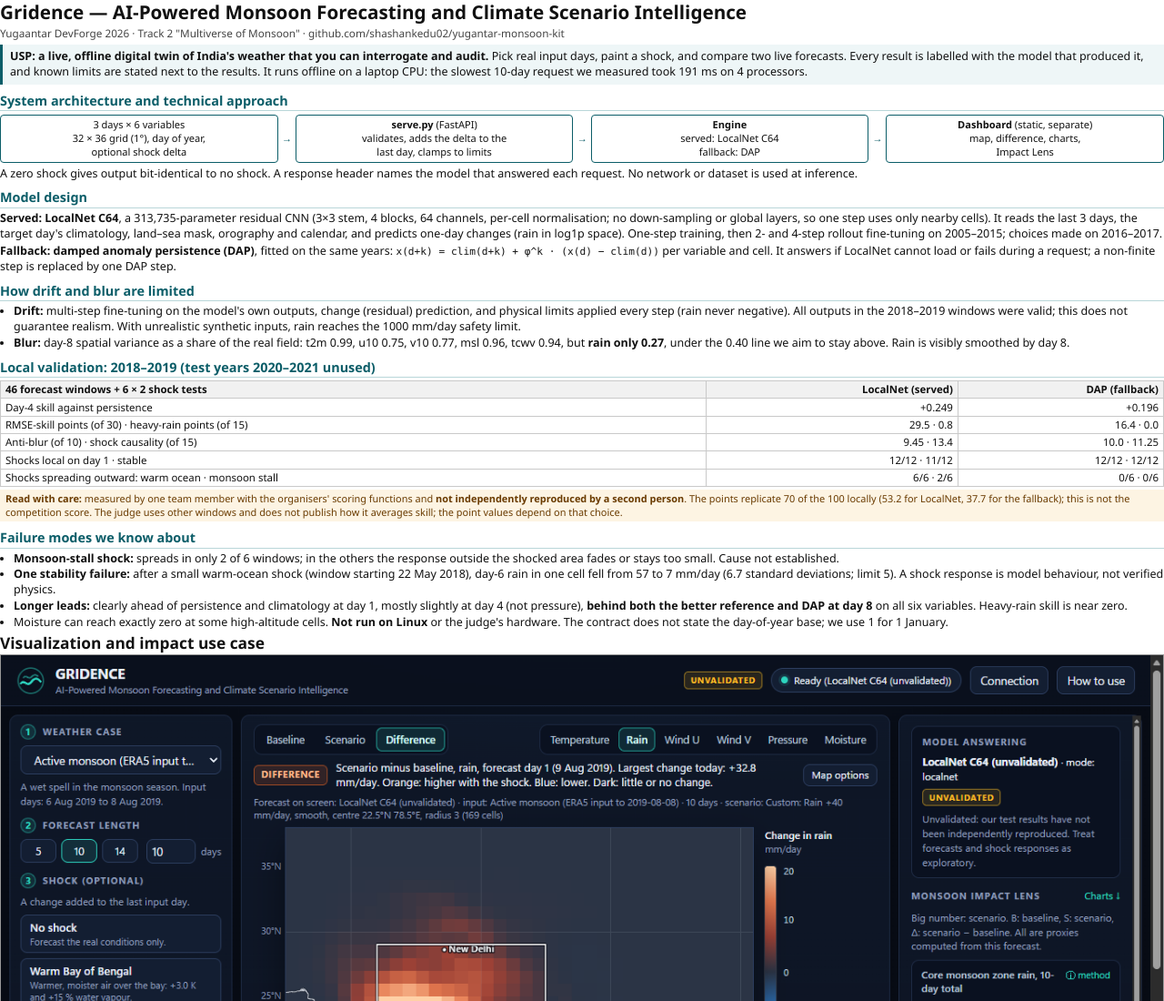
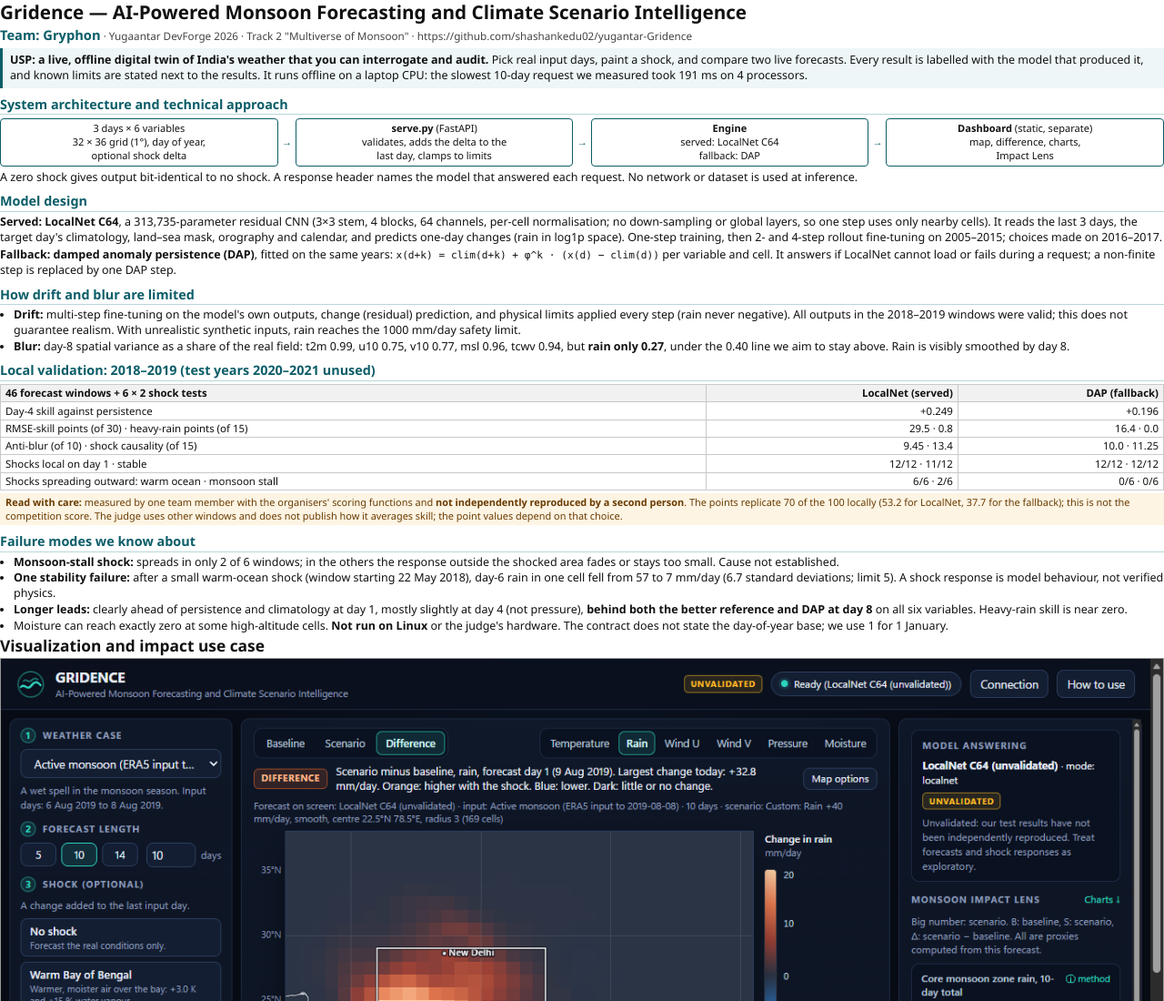
Before and after one commit to shashankedu02/yugantar-Gridence, a plain HTML site: page docs/brief/brief.html in a window 1280 px wide. Shown: the top 1100 px of the page at 91% size. Drawn offline with Linux system fonts and the light colour scheme.

Commit message:
docs: add team name and update repository URL
Co-Authored-By: Claude Sonnet 5.5 <noreply@anthropic.com>

```diff
--- a/docs/brief/brief.html
+++ b/docs/brief/brief.html
@@ -33,7 +33,7 @@
 
 <section class="page">
   <h1>Gridence — AI-Powered Monsoon Forecasting and Climate Scenario Intelligence</h1>
-  <div class="sub">Yugaantar DevForge 2026 · Track 2 "Multiverse of Monsoon" · github.com/shashankedu02/yugantar-monsoon-kit</div>
+  <div class="sub"><b style="font-size:11pt; color:#0b5d68">Team: Gryphon</b> · Yugaantar DevForge 2026 · Track 2 "Multiverse of Monsoon" · <a href="https://github.com/shashankedu02/yugantar-Gridence" style="color:inherit; text-decoration:none; white-space:nowrap">https://github.com/shashankedu02/yugantar-Gridence</a></div>
   <div class="usp"><b>USP: a live, offline digital twin of India's weather that you can interrogate and audit.</b> Pick real input days, paint a shock, and compare two live forecasts. Every result is labelled with the model that produced it, and known limits are stated next to the results. It runs offline on a laptop CPU: the slowest 10-day request we measured took 191 ms on 4 processors.</div>
 
   <h2>System architecture and technical approach</h2>
```
Also changed, not shown: 2 other files.
